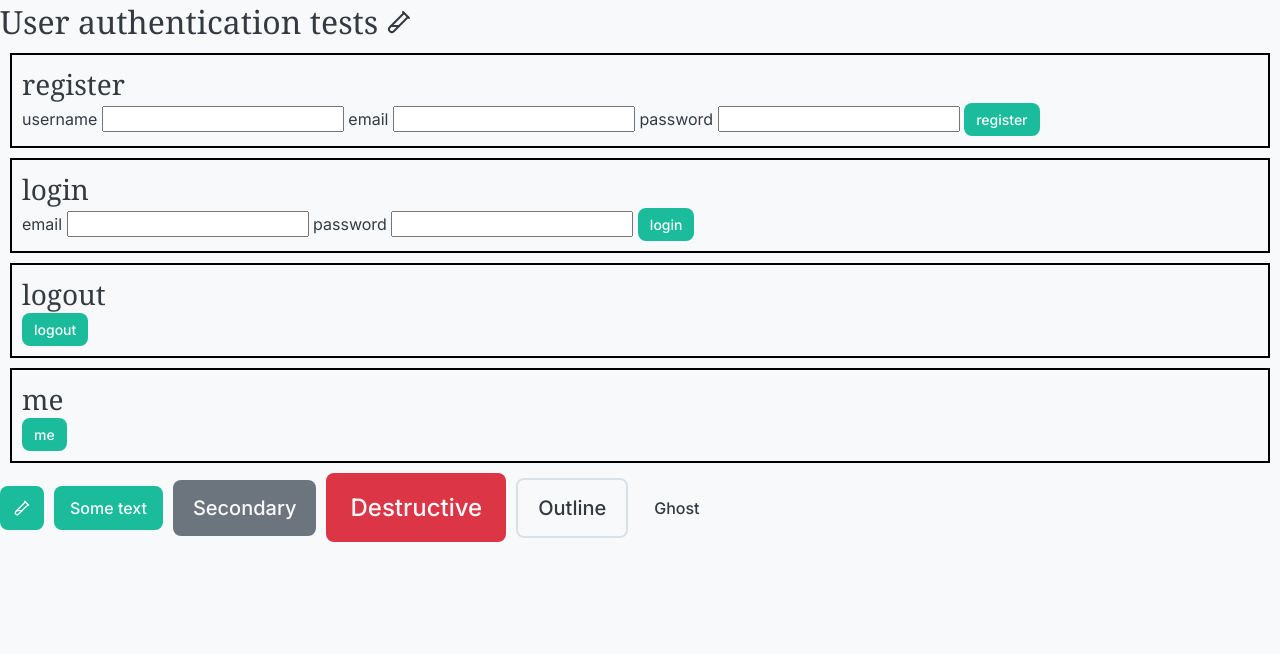
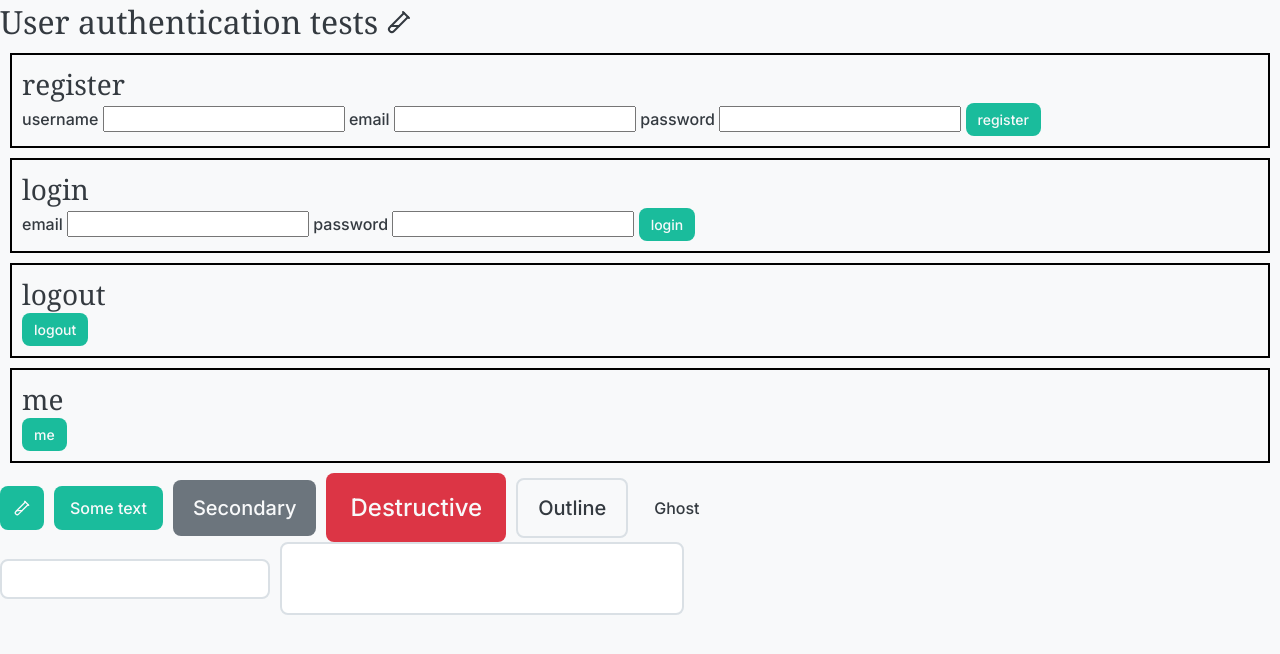
Before and after one commit to Vaalley/kohai-ui, a SvelteKit app: page / in a window 1280 px wide. Shown: the top 654 px of the page. Built offline with nearby package versions, Linux system fonts and the light colour scheme; no server answers.

Commit message:
add: input
still needs work (need to support passing in an icon

```diff
--- a/src/components/atoms/Button/Button.css
+++ b/src/components/atoms/Button/Button.css
@@ -6,7 +6,6 @@
 	gap: var(--spacing-sm);
 	padding: var(--spacing-md) var(--spacing-lg);
 	border-radius: var(--border-radius-md);
-	font-weight: var(--font-weight-normal);
 	cursor: pointer;
 	color: var(--light-color);
 	transition: background-color 0.2s;
--- /dev/null
+++ b/src/components/atoms/Input/Input.css
@@ -0,0 +1,44 @@
+.input {
+	padding: var(--spacing-md) var(--spacing-lg);
+	border-radius: var(--border-radius-md);
+	border: 2px solid var(--light-color-dark);
+	transition: background-color 0.2s;
+	transition: border 0.1s;
+}
+
+/* Sizes */
+.input--sm {
+	font-size: var(--font-size-sm);
+	padding: var(--spacing-sm) var(--spacing-md);
+	height: 2rem;
+}
+
+.input--md {
+	font-size: var(--font-size-md);
+	height: 2.5rem;
+}
+
+.input--lg {
+	font-size: var(--font-size-lg);
+	padding: var(--spacing-lg) var(--spacing-xl);
+	height: 3rem;
+}
+
+.input--xl {
+	font-size: var(--font-size-xl);
+	padding: var(--spacing-xl) var(--spacing-2xl);
+}
+
+/* Focus */
+.input:active,
+.input:focus {
+	border: 2px solid var(--primary-color);
+	outline: none;
+}
+
+/* Icon */
+.input svg {
+	width: 1rem;
+	height: 1rem;
+	flex-shrink: 0;
+}
--- /dev/null
+++ b/src/components/atoms/Input/Input.svelte
@@ -0,0 +1,14 @@
+<script lang="ts">
+	import "./Input.css";
+
+	let {
+		size = "md",
+		icon,
+		...rest
+	} = $props();
+</script>
+
+<input
+	class="input input--{size}"
+	{...rest}
+/>
--- a/src/routes/+page.svelte
+++ b/src/routes/+page.svelte
@@ -1,6 +1,7 @@
 <script lang="ts">
 	import { onMount } from "svelte";
 	import Button from "../components/atoms/Button/Button.svelte";
+	import Input from "../components/atoms/Input/Input.svelte";
 	import TestTubeDiagonal from "lucide-svelte/icons/test-tube-diagonal";
 
 	const baseUrl = "http://localhost:2501/";
@@ -201,15 +202,24 @@
 		</form>
 	</section>
 
-	<section
-		class="css-tests"
-		style="display: flex; align-items: center; gap: 10px"
-	>
-		<Button size="icon"><TestTubeDiagonal /></Button>
-		<Button>Some text</Button>
-		<Button variant="secondary" size="lg">Secondary</Button>
-		<Button variant="destructive" size="xl">Destructive</Button>
-		<Button variant="outline" size="lg">Outline</Button>
-		<Button variant="ghost">Ghost</Button>
+	<section class="css-tests">
+		<div style="display: flex; align-items: center; gap: 10px">
+			<Button size="icon"><TestTubeDiagonal /></Button>
+			<Button>Some text</Button>
+			<Button variant="secondary" size="lg">Secondary</Button>
+			<Button variant="destructive" size="xl"
+			>Destructive</Button>
+			<Button variant="outline" size="lg">Outline</Button>
+			<Button variant="ghost">Ghost</Button>
+		</div>
+		<div style="display: flex; align-items: center; gap: 10px">
+			<Input icon="mail" />
+
+			<Input
+				icon="lock"
+				type="password"
+				size="xl"
+			/>
+		</div>
 	</section>
 </main>
--- a/src/styles/global.css
+++ b/src/styles/global.css
@@ -14,6 +14,7 @@ pseudo-elements). One common use of this selector is to apply a custom
 *, *::before, *::after {
 	font-family: "Inter", sans-serif;
 	font-size: var(--font-size-md);
+	font-weight: var(--font-weight-normal);
 }
 
 /* * * * * * * * * * * * * * * * * * * * * * * * * * * * * * * * * * * * * * * *
```
